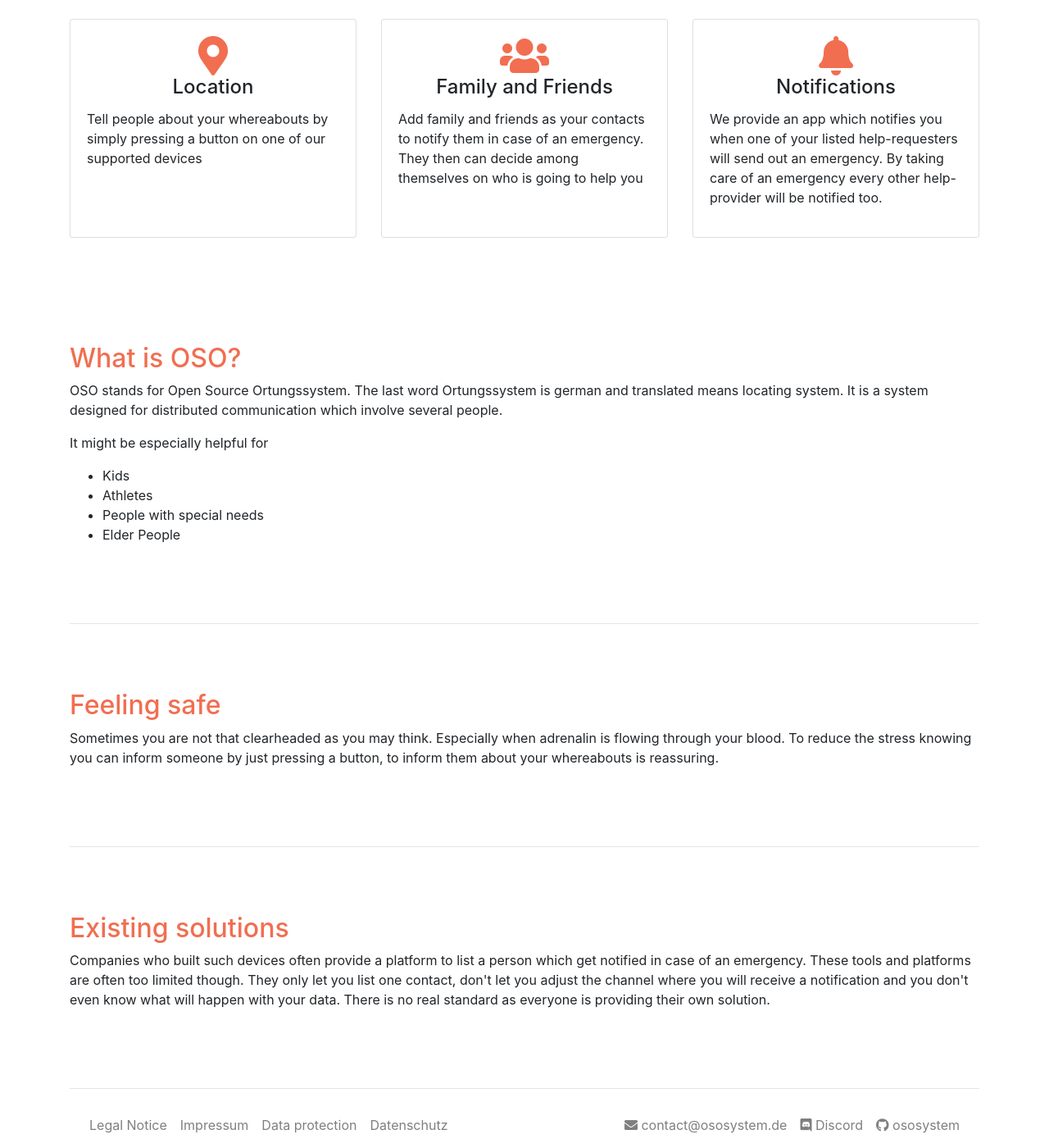
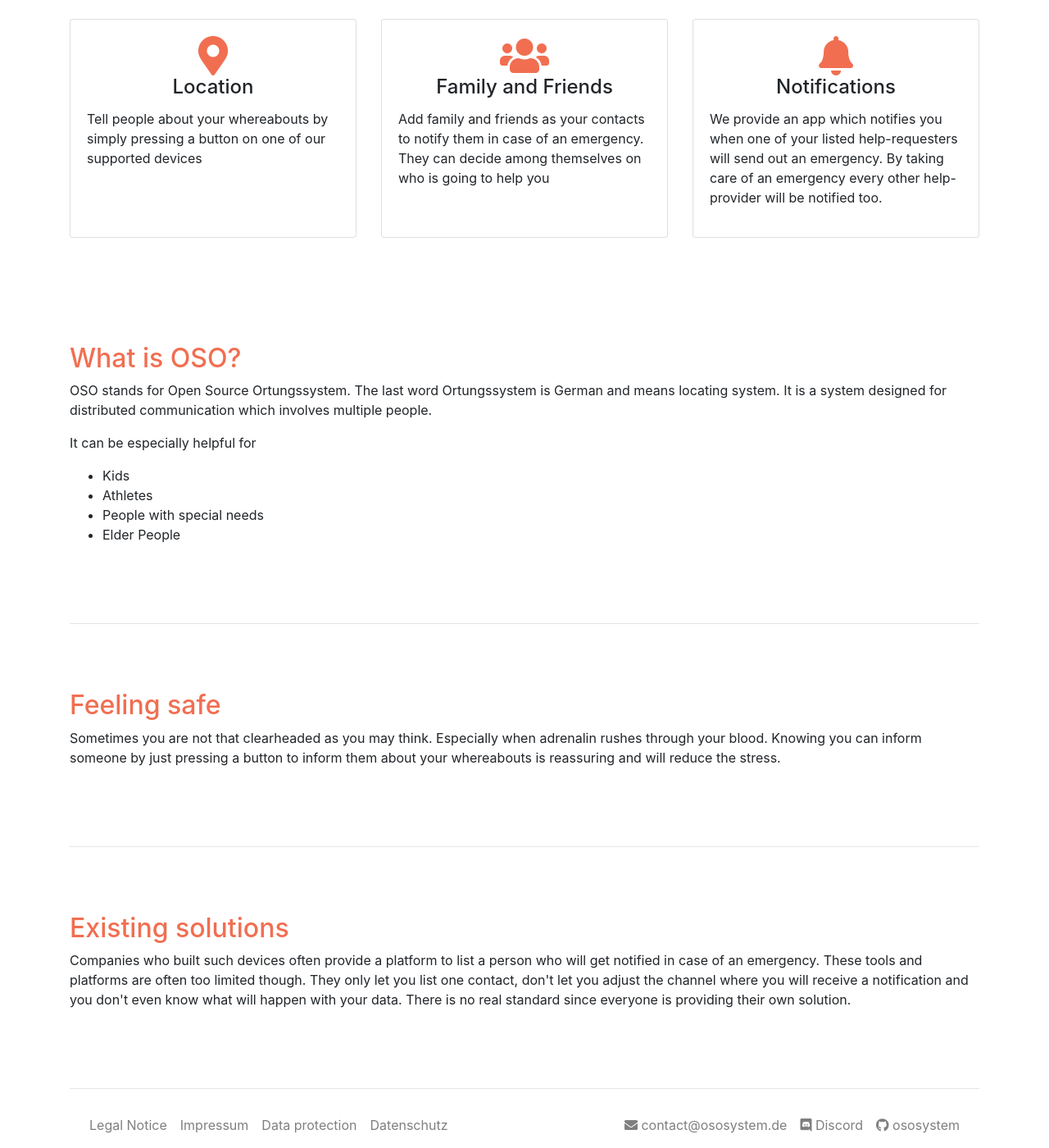
Before and after one commit to OSOSystem/oso-website, a Jekyll site: the page built from index.html, in a window 1280 px wide and 1400 px high, scrolled down 847 px. Shown: the whole window at 82% size. Built offline with Jekyll 4.4.1, drawn with Linux system fonts in a browser that asks for light colours; nearby versions of some CDN libraries.

Commit message:
:art: Adjust texts

```diff
--- a/index.html
+++ b/index.html
@@ -41,7 +41,7 @@ layout: default
             </div>
             <p>
               Add family and friends as your contacts to notify them in case of an emergency.
-              They then can decide among themselves on who is going to help you
+              They can decide among themselves on who is going to help you
             </p>
           </div>
         </div>
@@ -75,11 +75,11 @@ layout: default
     <div class="row">
       <div class="col">
         <p>
-          OSO stands for Open Source Ortungssystem. The last word Ortungssystem is german and translated means locating system.
-          It is a system designed for distributed communication which involve several people.
+          OSO stands for Open Source Ortungssystem. The last word Ortungssystem is German and means locating system.
+          It is a system designed for distributed communication which involves multiple people.
         </p>
         <p>
-          It might be especially helpful for
+          It can be especially helpful for
         </p>
         <ul>
           <li>Kids</li>
@@ -102,8 +102,8 @@ layout: default
     <div class="row">
       <div class="col">
         <p>
-          Sometimes you are not that clearheaded as you may think. Especially when adrenalin is flowing through your blood.
-          To reduce the stress knowing you can inform someone by just pressing a button, to inform them about your whereabouts is reassuring.
+          Sometimes you are not that clearheaded as you may think. Especially when adrenalin rushes through your blood.
+          Knowing you can inform someone by just pressing a button to inform them about your whereabouts is reassuring and will reduce the stress.
         </p>
       </div>
     </div>
@@ -120,10 +120,10 @@ layout: default
     <div class="row">
       <div class="col">
         <p>
-          Companies who built such devices often provide a platform to list a person which get notified in case of an emergency.
+          Companies who built such devices often provide a platform to list a person who will get notified in case of an emergency.
           These tools and platforms are often too limited though.
           They only let you list one contact, don't let you adjust the channel where you will receive a notification and you don't even know what will happen with your data.
-          There is no real standard as everyone is providing their own solution.
+          There is no real standard since everyone is providing their own solution.
         </p>
       </div>
     </div>
```
